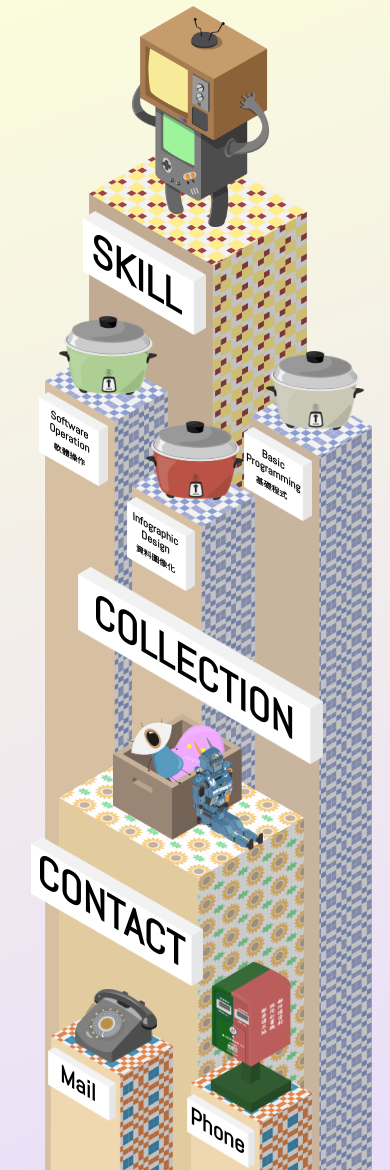
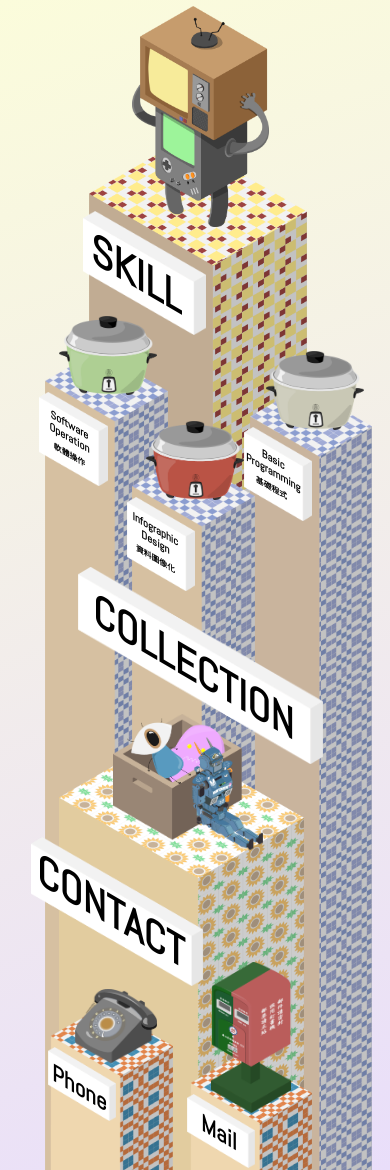
Before and after one commit to reg734/2019cv2, a plain HTML site: page docs/index.html in a window 390 px wide. Drawn offline with Linux system fonts and the light colour scheme.

Commit message:
Add files via upload
phone與mail的文字位置調整

```diff
--- a/docs/css/main.css
+++ b/docs/css/main.css
@@ -342,22 +342,57 @@ img {
     transform-origin: 0% 0%;
 }
 
-.contact_w_m {
+.contact_w_p {
     position: absolute;
     z-index: 99;
-    top: 88.6%;
-    left: 0.5%;
+    top: 88.5%;
+    left: -2.5%;
     font-size: 6vw;
     transform: matrix(1, 0.585, 0, 1, 0, 0);
     transform-origin: 0% 0%;
 }
 
-.contact_w_p {
+.contact_w_m {
     position: absolute;
     z-index: 99;
-    top: 92.2%;
-    left: 48.3%;
+    top: 92.8%;
+    left: 52.1%;
     font-size: 6vw;
     transform: matrix(1, 0.585, 0, 1, 0, 0);
     transform-origin: 0% 0%;
 }
+
+/*文字的RWD*/
+
+
+
+/*@media screen and (max-width: 2559px) and (min-width:2560px){*/
+    /*.skill_w, .collect_w, .contact_w {*/
+        /*font-size: 7vw;*/
+    /*}*/
+
+    /*.skill_w_s, .skill_w_i, .skill_w_b {*/
+        /*font-size: 1.8vw;*/
+    /*}*/
+
+    /*.skill_w_s {*/
+        /*width: 7vw;*/
+    /*}*/
+
+    /*.skill_w_i {*/
+        /*width: 8vw;*/
+    /*}*/
+
+    /*.skill_w_b {*/
+        /*width: 9vw;*/
+    /*}*/
+
+    /*.skill_w_sc, .skill_w_ic, .skill_w_bc {*/
+        /*font-size: 1.2vw;*/
+        /*width: 6.5vw;*/
+    /*}*/
+
+    /*.contact_w_p, .contact_w_m {*/
+        /*font-size: 3.8vw;*/
+    /*}*/
+/*}*/
```
